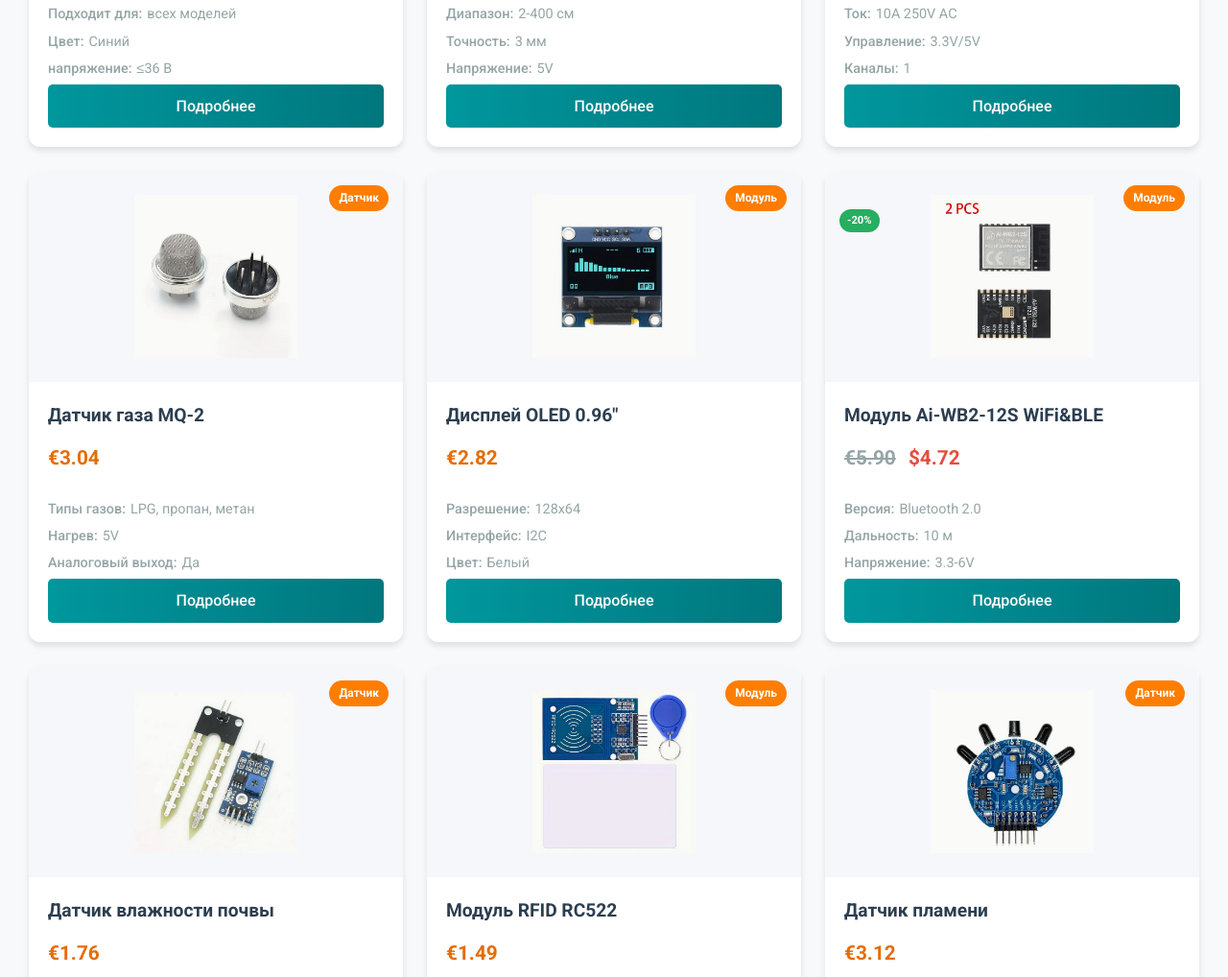
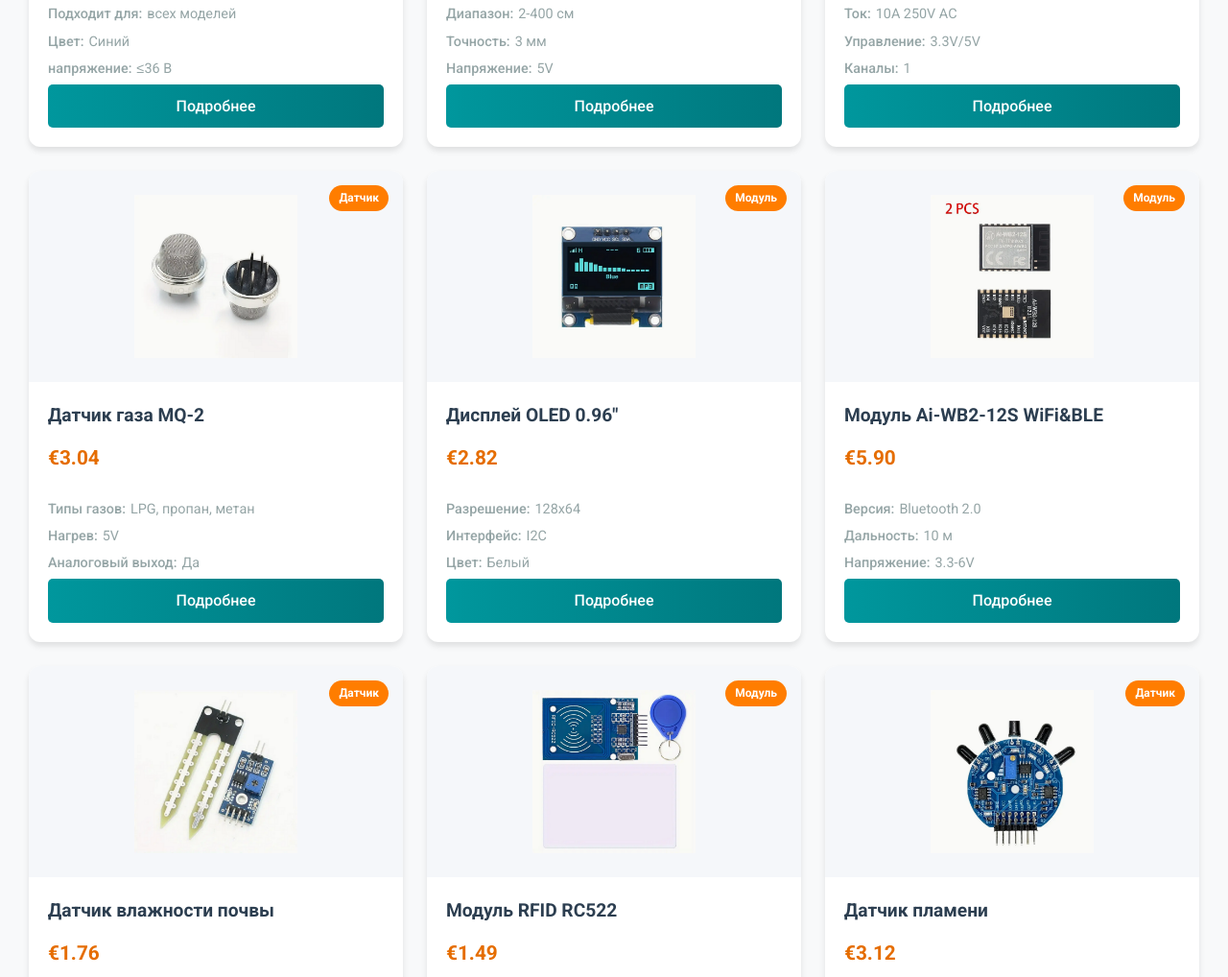
Before and after one commit to ImCoder12/ArduinoWeb, a plain HTML site: page index.html in a window 1280 px wide. Shown: the part 2838-3856 px from the top of the page at 96% size. Drawn offline with Linux system fonts and the light colour scheme.

Commit message:
-Discount

```diff
--- a/index.html
+++ b/index.html
@@ -904,7 +904,7 @@
                     }
                 },
                 isNew: false,
-                discount: 20
+                discount: 0
             },
             {
                 id: 24,
```
